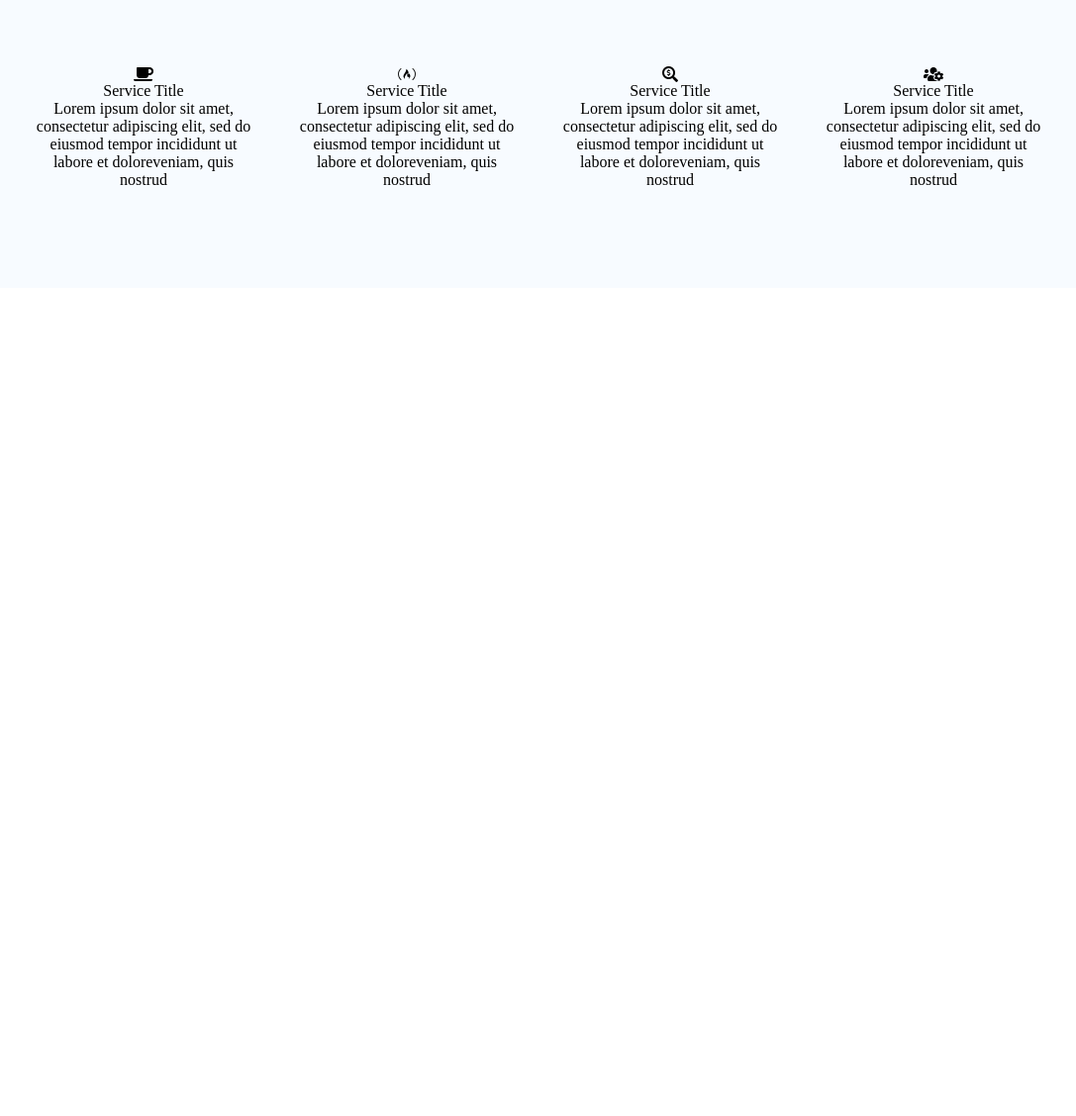
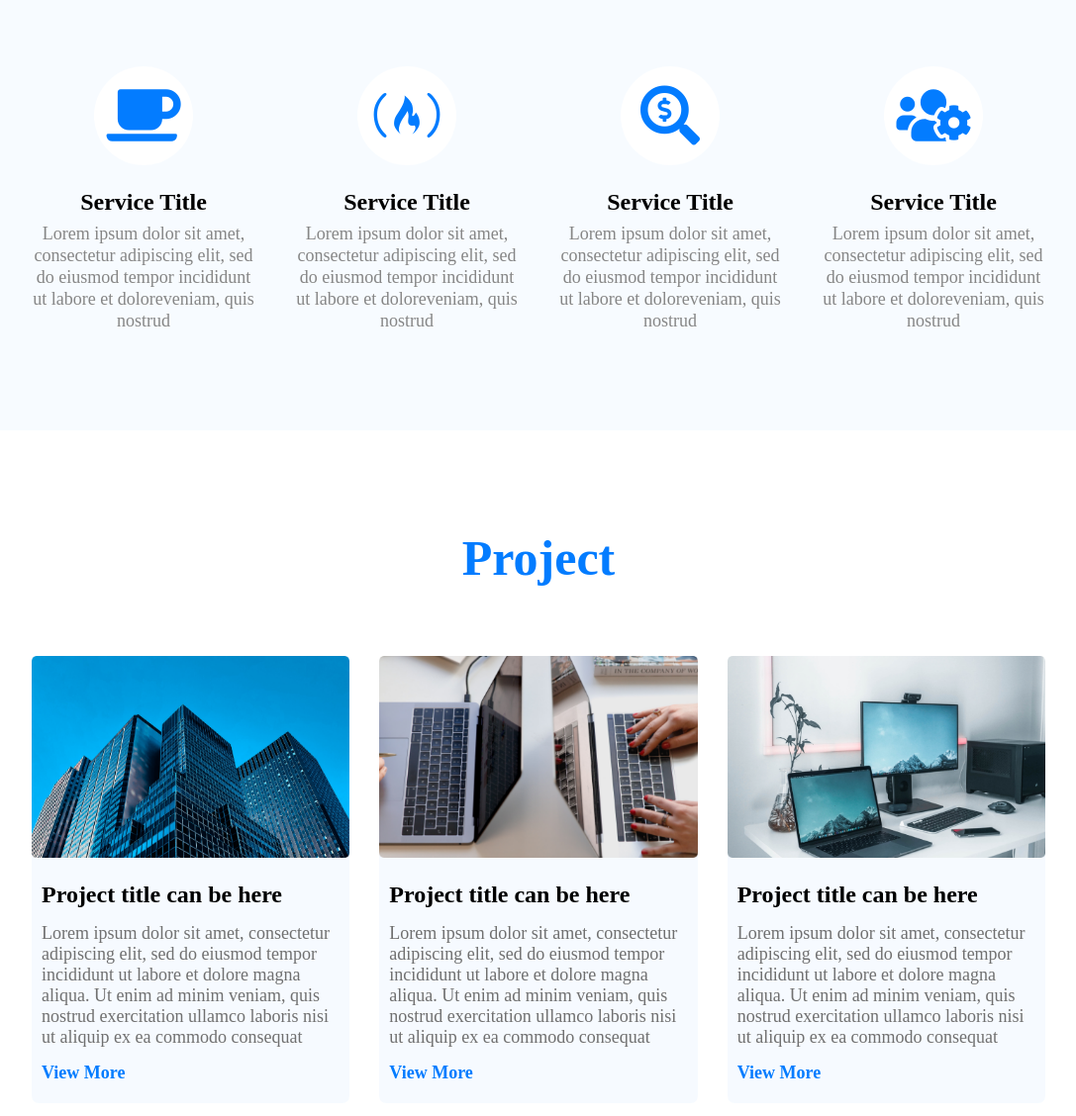
Before and after one commit to anasbanat0/company-design, a plain HTML site: page index.html in a window 1280 px wide. Shown: the part 1658-2786 px from the top of the page at 99% size, without its empty margins (96-1183 px from the left). Before the commit the page ends 1949 px from the top, so only its background shows below. Drawn offline with Linux system fonts and the light colour scheme.

Commit message:
Add New Two Sections

```diff
--- a/css/style.css
+++ b/css/style.css
@@ -179,3 +179,93 @@ header > section > p {
   align-items: center;
   text-align: center;
 }
+
+.services .services-info > section > i {
+  width: 100px;
+  height: 100px;
+  line-height: 100px;
+  font-size: 60px;
+  background-color: #fff;
+  color: #037cff;
+  border-radius: 50%;
+}
+
+.services .services-info > section > span {
+  font-size: 24px;
+  color: #000;
+  font-weight: bold;
+  margin-top: 24px;
+  margin-bottom: 7px;
+}
+
+.services .services-info > section > p {
+  font-size: 18px;
+  line-height: 22px;
+  color: #868686;
+}
+
+/* PROJECTS SECTION */
+.projects {
+  background-color: #fff;
+  padding: 100px 0;
+}
+
+.projects > .container {
+  display: flex;
+  flex-direction: column;
+  justify-content: center;
+  align-items: center;
+  row-gap: 70px;
+}
+
+.projects > .container > span {
+  color: #037cff;
+  font-size: 50px;
+  font-weight: bold;
+}
+
+.projects .projects-info {
+  display: flex;
+  flex-direction: row;
+  column-gap: 30px;
+}
+
+.projects .projects-info > .card{
+  display: flex;
+  flex-direction: column;
+  background-color: rgba(169, 207, 252, 10%);
+  row-gap: 20px;
+  border-radius: 7px;
+}
+
+.projects .projects-info > .card > .card-header{
+  flex: 1;
+}
+
+.projects .projects-info > .card > .card-header > img {
+  width: 100%;
+}
+
+.projects .projects-info > .card > .card-body {
+  display: flex;
+  flex-direction: column;
+  row-gap: 15px;
+  padding: 0 10px 20px;
+}
+
+.card > .card-body > span {
+  font-size: 24px;
+  font-weight: bold;
+}
+
+.card > .card-body > p {
+  font-size: 18px;
+  line-height: 21px;
+  color: #707070;
+}
+
+.card > .card-body > a {
+  font-size: 18px;
+  color: #037cff;
+  font-weight: bold;
+}
--- a/index.html
+++ b/index.html
@@ -18,9 +18,9 @@
         <li><a class="active" href="#">Home</a></li>
         <li><a href="#about">About us</a></li>
         <li><a href="#services">Services</a></li>
-        <li><a href="#">Project</a></li>
-        <li><a href="#">Clients</a></li>
-        <li><a href="#">Contact us</a></li>
+        <li><a href="#projects">Projects</a></li>
+        <li><a href="#clients">Clients</a></li>
+        <li><a href="#contact">Contact us</a></li>
       </ul>
     </nav>
     <header>
@@ -98,6 +98,45 @@
         </section>
       </div>
     </section>
+
+    <section class="projects" id="projects">
+      <div class="container">
+        <span>Project</span>
+        <section class="projects-info">
+          <section class="card">
+            <div class="card-header">
+              <img src="images/project1.png" alt="Project Image">
+            </div>
+            <div class="card-body">
+              <span>Project title can be here</span>
+              <p>Lorem ipsum dolor sit amet, consectetur adipiscing elit, sed do eiusmod tempor incididunt ut labore et dolore magna aliqua. Ut enim ad minim veniam, quis nostrud exercitation ullamco laboris nisi ut aliquip ex ea commodo consequat</p>
+              <a href="#">View More</a>
+            </div>
+          </section>
+          <section class="card">
+            <div class="card-header">
+              <img src="images/project2.png" alt="Project Image">
+            </div>
+            <div class="card-body">
+              <span>Project title can be here</span>
+              <p>Lorem ipsum dolor sit amet, consectetur adipiscing elit, sed do eiusmod tempor incididunt ut labore et dolore magna aliqua. Ut enim ad minim veniam, quis nostrud exercitation ullamco laboris nisi ut aliquip ex ea commodo consequat</p>
+              <a href="#">View More</a>
+            </div>
+          </section>
+          <section class="card">
+            <div class="card-header">
+              <img src="images/project3.png" alt="Project Image">
+            </div>
+            <div class="card-body">
+              <span>Project title can be here</span>
+              <p>Lorem ipsum dolor sit amet, consectetur adipiscing elit, sed do eiusmod tempor incididunt ut labore et dolore magna aliqua. Ut enim ad minim veniam, quis nostrud exercitation ullamco laboris nisi ut aliquip ex ea commodo consequat</p>
+              <a href="#">View More</a>
+            </div>
+          </section>
+        </section>
+        <button type="button" class="btn">View All</button>
+      </div>
+    </section>
     <script src="js/script.js"></script>
   </body>
 </html>
```
Also changed, not shown: images/project1.png (added), images/project2.png (added), images/project3.png (added).
